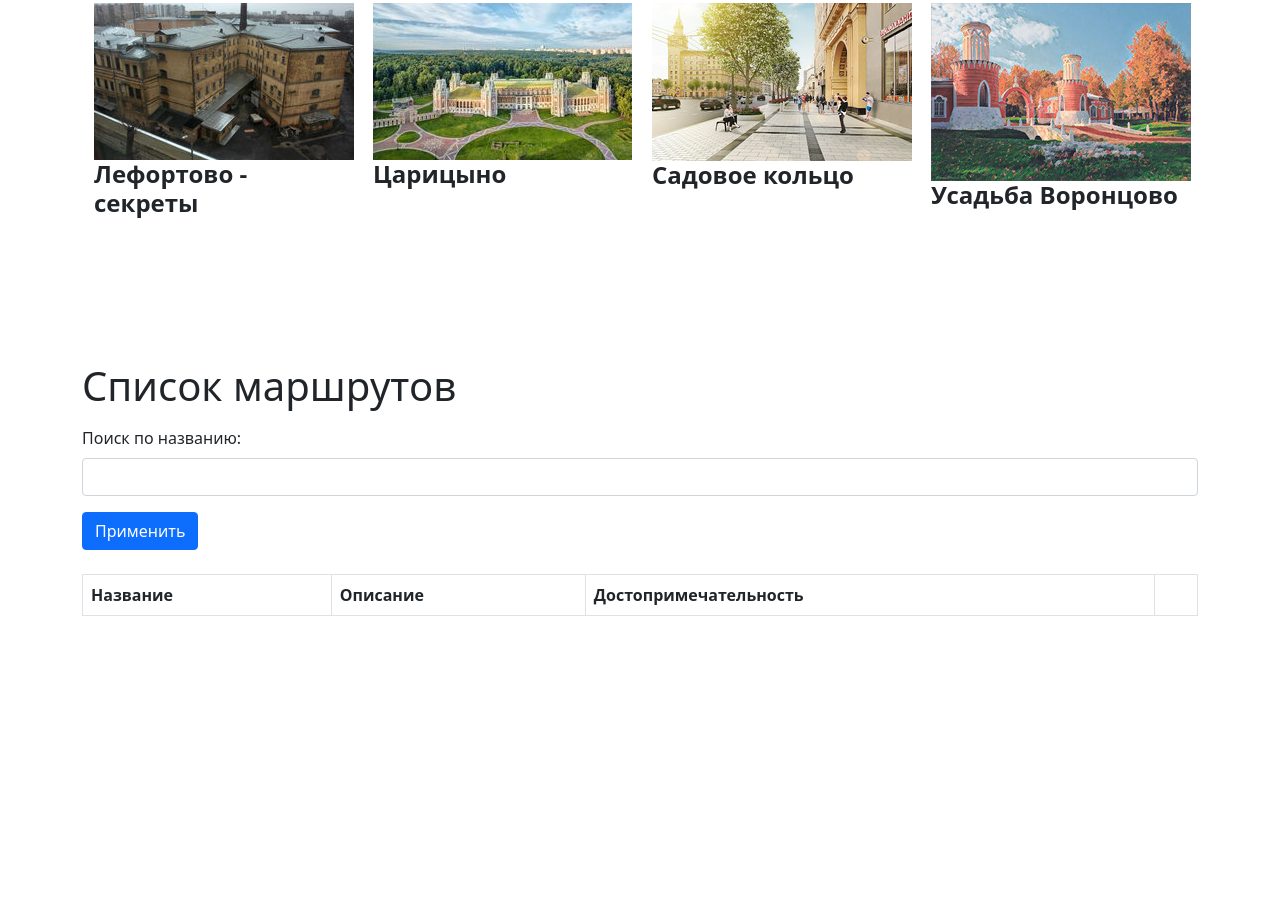
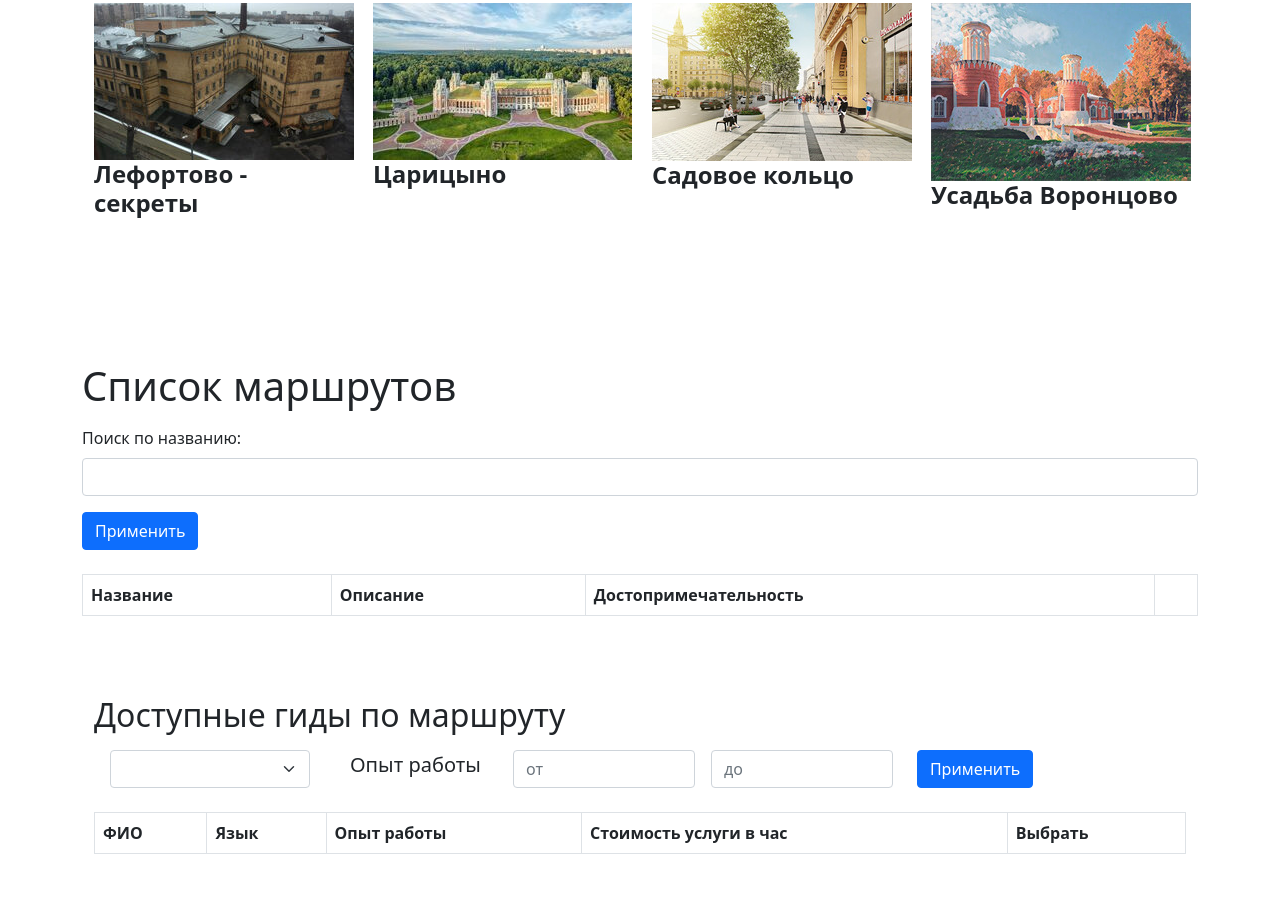
Before and after one commit to zavialova-221-365/web-exam, a plain HTML site: page index.html in a window 1280 px wide. Shown: the part 1130-2048 px from the top of the page. Before the commit the page ends 1778 px from the top, so only its background shows below. Drawn offline with nearby package versions, Linux system fonts and the light colour scheme.

Commit message:
добавлен блок с таблицей гидов

```diff
--- a/index.html
+++ b/index.html
@@ -134,6 +134,43 @@
       </ul>
     </nav>
   </div>
+
+  <div class="container px-4 py-5">
+    <h2 class="pb-2" id="textforguide">Доступные гиды по маршруту <span id="guideRoute"> </span></h2>
+    <div class="d-flex w-55 py-7 mb-4">
+      <div class="d-flex align-items-center justify-content-center">
+        <select class="form-select mx-3" id="selectLanguages" style="max-width: 200px;">
+          <!-- Опции в селекте -->
+        </select>
+
+        <div class="d-flex align-items-center">
+          <h5 class="mx-4" style="white-space: nowrap;">Опыт работы</h5>
+          <input type="number" placeholder="от" class="form-control input-sm w-100 mx-2" id="minExperience" min="0"
+            step="1">
+          <input type="number" placeholder="до" class="form-control input-sm w-100 mx-2" id="maxExperience" min="0"
+            step="1">
+        </div>
+
+        <button class="btn btn-primary mx-3" id="filterGuides">Применить</button>
+      </div>
+    </div>
+
+    <table class="table table-bordered">
+      <thead>
+        <tr>
+          <th scope="col">ФИО</th>
+          <th scope="col">Язык</th>
+          <th scope="col">Опыт работы</th>
+          <th scope="col">Стоимость услуги в час</th>
+          <th scope="col">Выбрать</th>
+        </tr>
+      </thead>
+      <tbody id="guidesTableBody">
+        <!-- Сюда будут добавляться строки с гидами -->
+      </tbody>
+    </table>
+
+  </div>
   <script src="https://cdn.jsdelivr.net/npm/bootstrap@5.3.0/dist/js/bootstrap.bundle.min.js"></script>
   <script src="./js/main.js"></script>
 </body>
```
